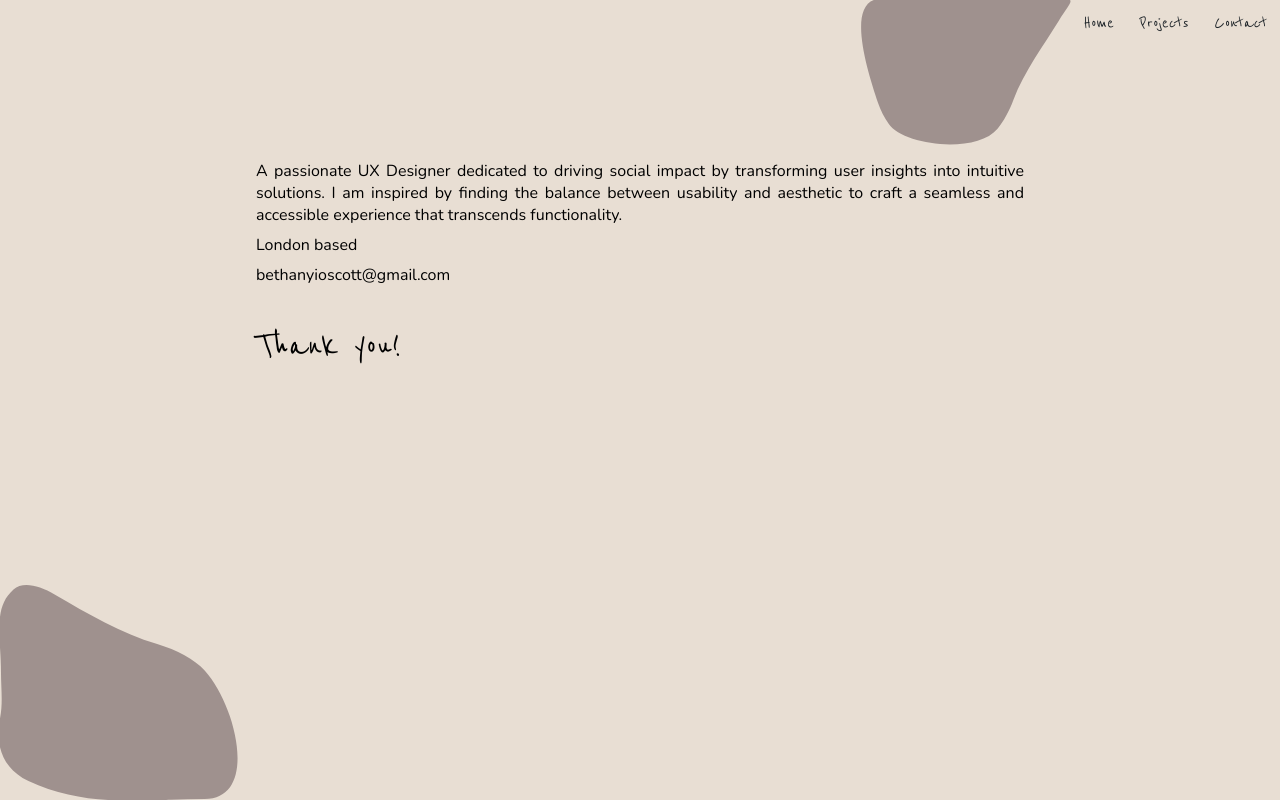
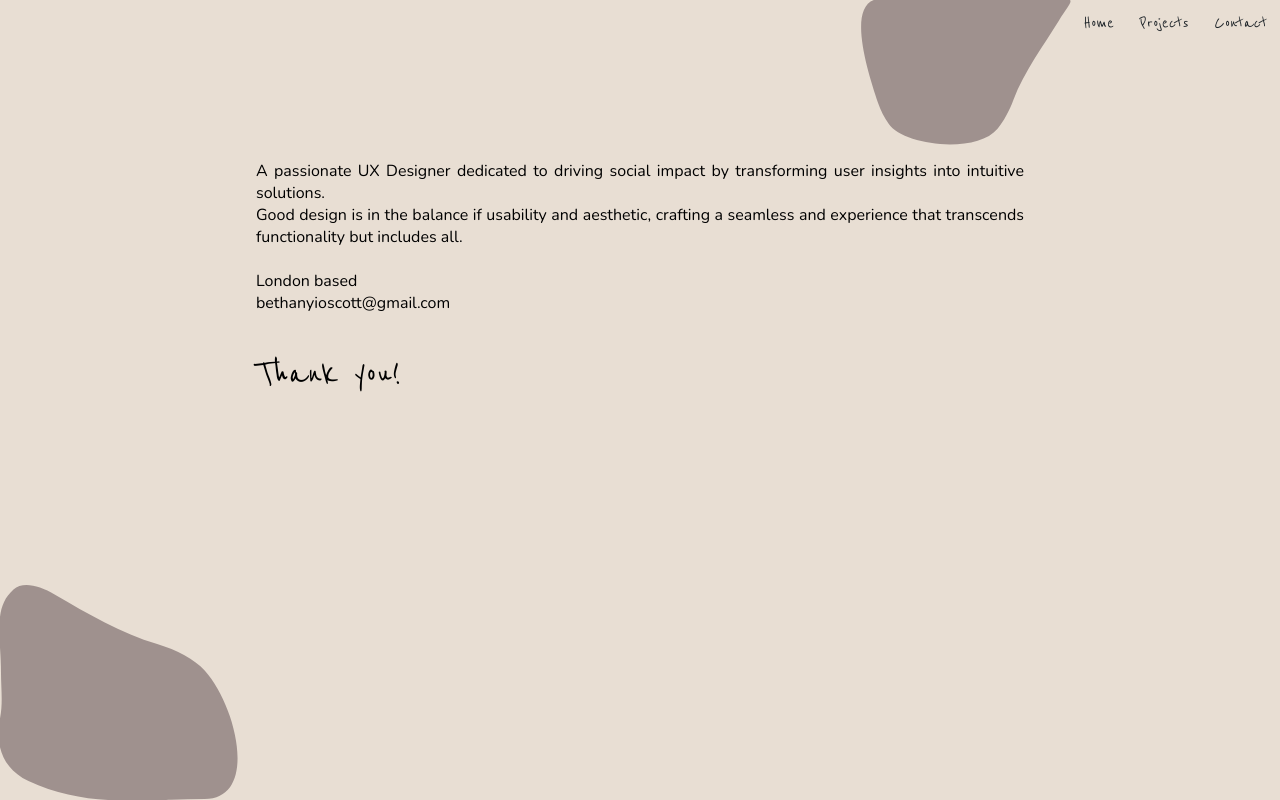
Before and after one commit to bethanyios/portfolio24, a React (Create React App) app: page / in a window 1280 px wide. Both pictures are taken after a click on the item "Contact". Built offline with nearby package versions, Linux system fonts and the light colour scheme.

Commit message:
Fix spacing on contact and home

```diff
--- a/src/pages/contact.js
+++ b/src/pages/contact.js
@@ -12,10 +12,11 @@ const Contact = () => {
 <div className="contact-container">
     <p className="paragraph">
     A passionate UX Designer dedicated to driving social impact by
-    transforming user insights into intuitive solutions. I am inspired by finding the balance between usability and aesthetic to craft a seamless and accessible experience that transcends
-    functionality.<br />
-    <p>London based</p>
-    <p>bethanyioscott@gmail.com</p>
+    transforming user insights into intuitive solutions. </p>
+    <p className="paragraph">Good design is in the balance if usability and aesthetic, crafting a seamless and experience that transcends
+    functionality but includes all.<br /><br />
+    <p className="paragraph">London based</p>
+    <p className="paragraph">bethanyioscott@gmail.com</p>
 
     <h3>Thank you!</h3>
     </p>
--- a/src/styling/home.css
+++ b/src/styling/home.css
@@ -53,7 +53,7 @@
   .value {
     font-size: 2.5rem;
     font-weight: 400;
-    padding: 1.1rem;
+    padding: 1rem;
     margin: 0;
   }
 
```
